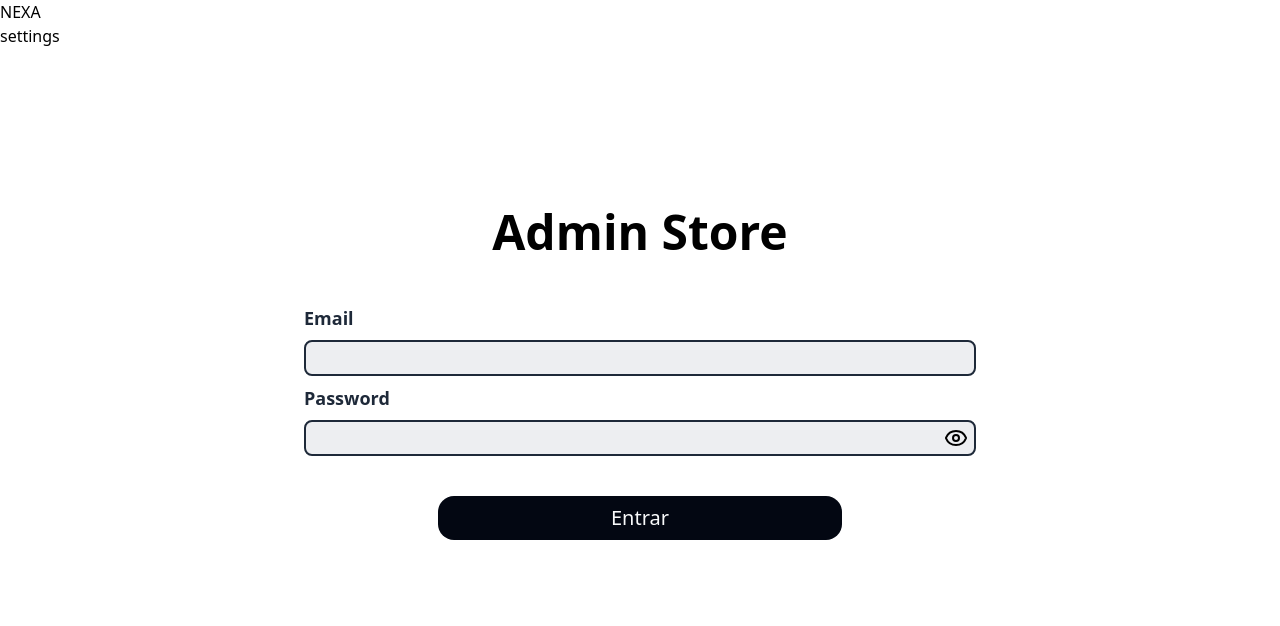
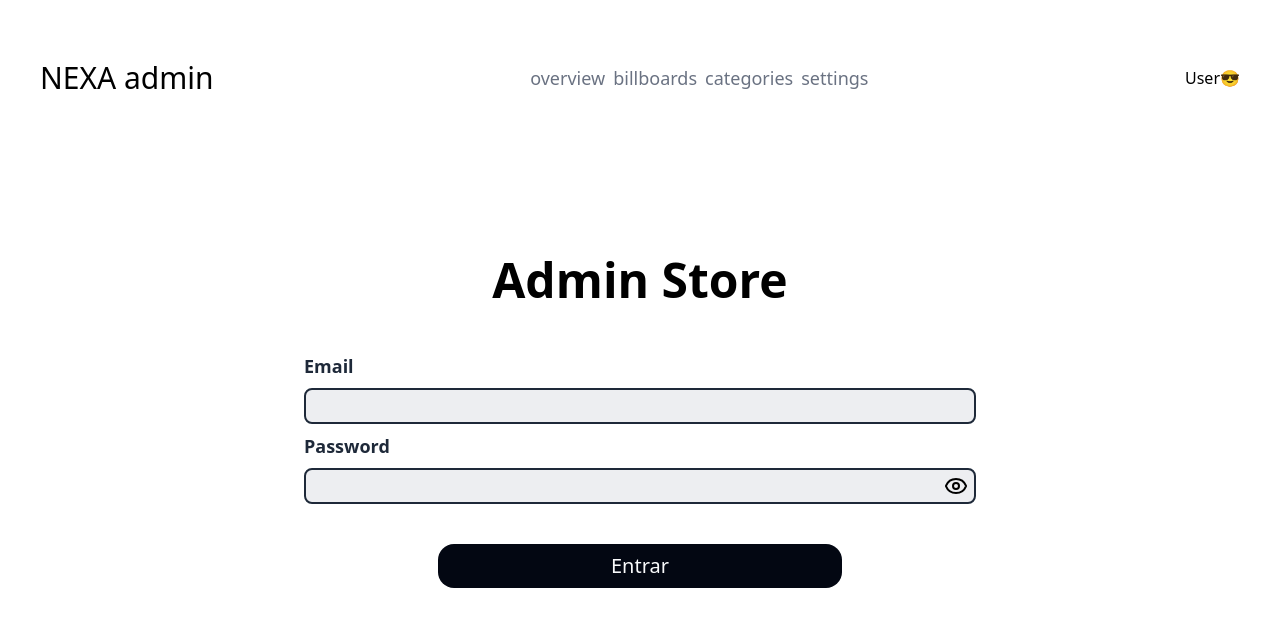
Before and after one commit to Celio-Junior/e-commerce-clouthes, a Next.js app: page /z_admin/auth in a window 1280 px wide. Shown: the top 626 px of the page. Built offline with nearby package versions, Linux system fonts and the light colour scheme; what env-var would draw is missing.

Commit message:
iniciando estilização do header admin e page de settings

```diff
--- a/src/components/admin/Header/Index.tsx
+++ b/src/components/admin/Header/Index.tsx
@@ -2,10 +2,22 @@ import clsx from 'clsx';
 
 export default function HeaderAdmin() {
   return (
-    <div className={clsx('w-full')}>
-      <h1 title="titulo/logo">NEXA</h1>
-
-      <div>settings</div>
+    <div className={clsx('flex justify-between items-center', 'px-10 my-15 w-full gap-2 ')}>
+      <h1 className="text-3xl" title="titulo/logo">
+        NEXA admin
+      </h1>
+      <nav
+        className={clsx(
+          'flex gap-2 text-gray-500 text-lg',
+          '[&>span]:cursor-pointer [&>span]:font-medium [&>span]:hover:text-gray-800 [&>span]:transition [&>span]:hover:scale-105',
+        )}
+      >
+        <span>overview</span>
+        <span>billboards</span>
+        <span>categories</span>
+        <span>settings</span>
+      </nav>
+      <div>User😎</div>
     </div>
   );
 }
```
Also changed, not shown: 1 other file (tests, documents, lock files or other folders).
